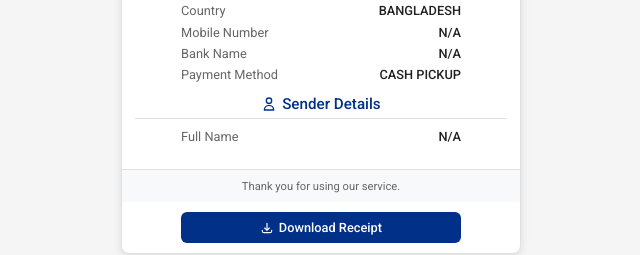
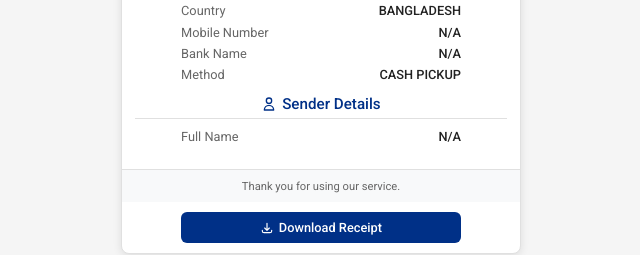
Before and after one commit to Alsameer-IT/Bangladesh-remit-receipts, a plain HTML site: page receipt.html in a window 1280 px wide. Shown: the part 445-700 px from the top of the page, 319-959 px from the left. Drawn offline with Linux system fonts and the light colour scheme.

Commit message:
Update receipt.html

```diff
--- a/receipt.html
+++ b/receipt.html
@@ -284,7 +284,7 @@
                     <div class="detail-value" id="bankName"></div>
                 </div>
                 <div class="detail-row">
-                    <div class="detail-key">Payment Method</div>
+                    <div class="detail-key">Method</div>
                     <div class="detail-value">CASH PICKUP</div>
                 </div>
             </div>
```
